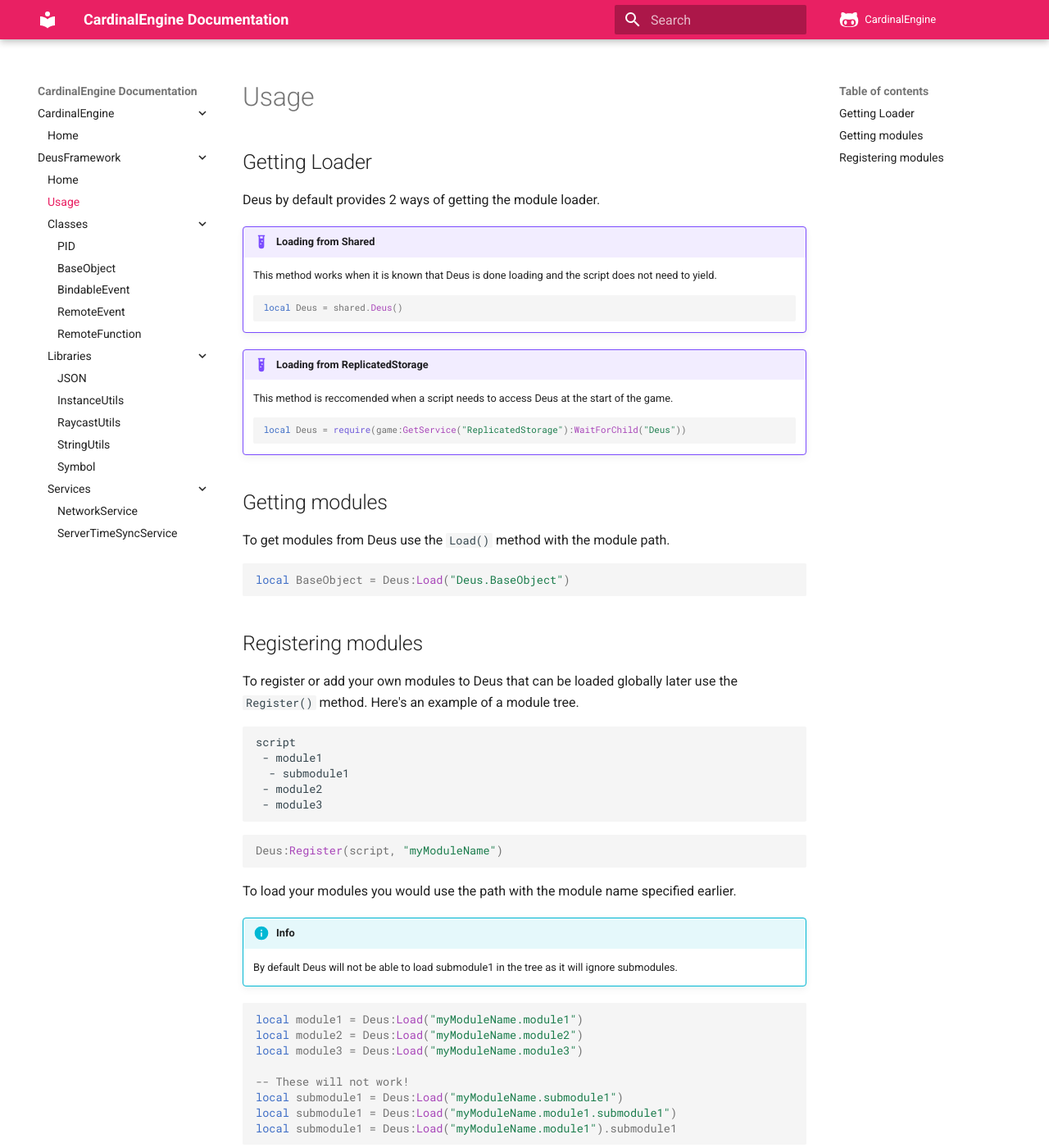
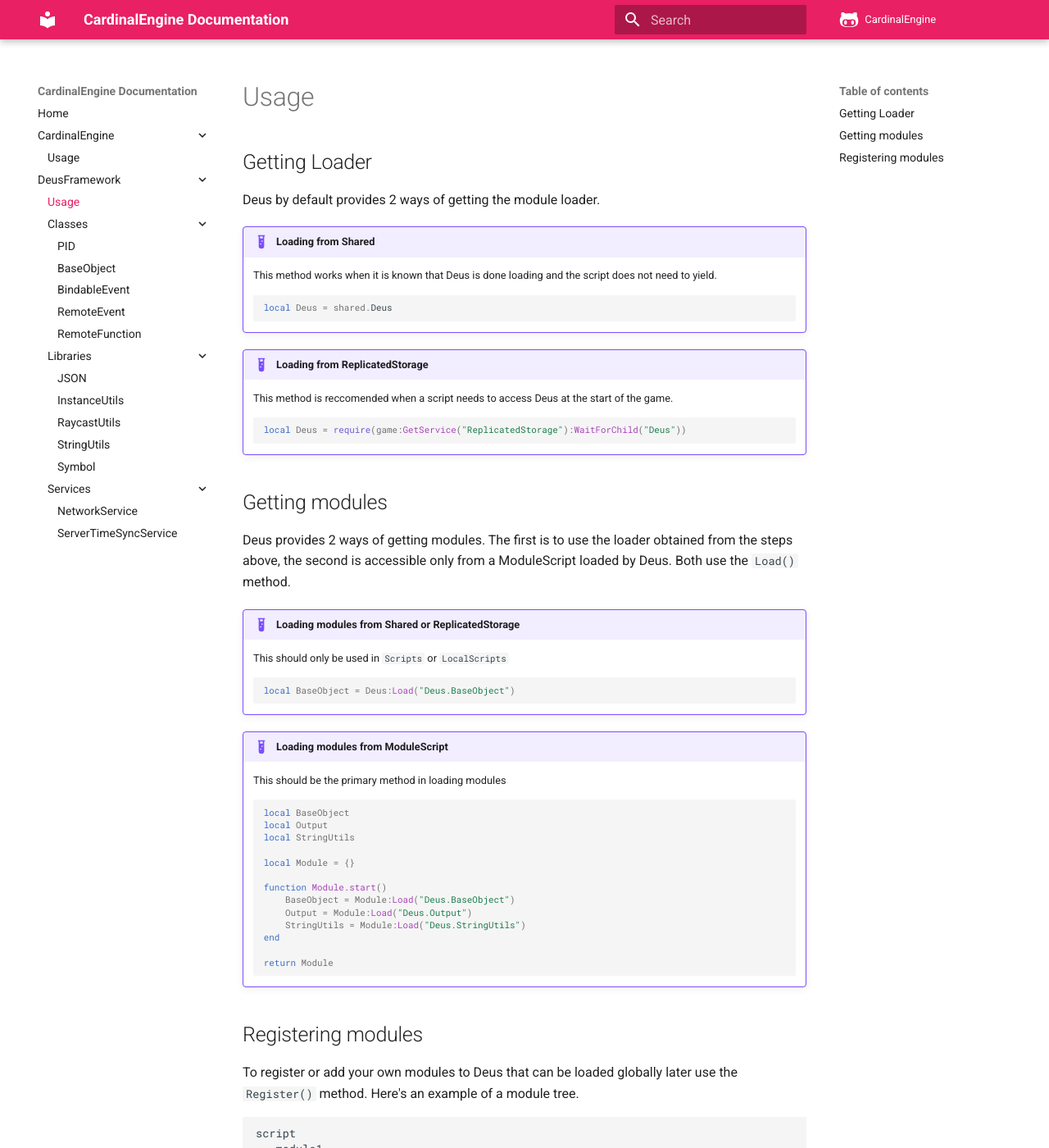
Before and after one commit to Floating-Point-Studios/CardinalEngine, an MkDocs documentation site: the page built from docs/DeusFramework/usage.md, in a window 1280 px wide and 1400 px high. Shown: the whole window at 82% size. Built offline with MkDocs 1.6.1 and Material for MkDocs 9.7.7, drawn with Linux system fonts in a browser that asks for light colours; comment, search, counter and statistics services are not loaded.

Commit message:
Updated to utilize new Deus Loader

````diff
--- /dev/null
+++ b/docs/CardinalEngine/usage.md
@@ -0,0 +1 @@
+# Usage
--- a/docs/DeusFramework/usage.md
+++ b/docs/DeusFramework/usage.md
@@ -9,7 +9,7 @@
     This method works when it is known that Deus is done loading and the script does not need to yield.
 
     ```lua
-    local Deus = shared.Deus()
+    local Deus = shared.Deus
     ```
 
 !!! example "Loading from ReplicatedStorage"
@@ -21,11 +21,36 @@
 
 ## Getting modules
 
-To get modules from Deus use the `Load()` method with the module path.
+Deus provides 2 ways of getting modules. The first is to use the loader obtained from the steps above, the second is accessible only from a ModuleScript loaded by Deus.
+Both use the `Load()` method.
 
-```lua
-local BaseObject = Deus:Load("Deus.BaseObject")
-```
+!!! example "Loading modules from Shared or ReplicatedStorage"
+
+    This should only be used in `Scripts` or `LocalScripts`
+
+    ```lua
+    local BaseObject = Deus:Load("Deus.BaseObject")
+    ```
+
+!!! example "Loading modules from ModuleScript"
+
+    This should be the primary method in loading modules
+
+    ```lua
+    local BaseObject
+    local Output
+    local StringUtils
+
+    local Module = {}
+
+    function Module.start()
+        BaseObject = Module:Load("Deus.BaseObject")
+        Output = Module:Load("Deus.Output")
+        StringUtils = Module:Load("Deus.StringUtils")
+    end
+
+    return Module
+    ```
 
 ## Registering modules
 
--- a/mkdocs.yml
+++ b/mkdocs.yml
@@ -1,5 +1,6 @@
 site_name: CardinalEngine Documentation
-
+repo_name: CardinalEngine
+repo_url: https://github.com/Floating-Point-Studios/CardinalEngine
 copyright: © 2021 Floating Point Studios
 
 theme:
@@ -18,6 +19,3 @@
   - pymdownx.highlight
   - pymdownx.superfences
   - pymdownx.tabbed
-
-repo_name: CardinalEngine
-repo_url: https://github.com/Floating-Point-Studios/CardinalEngine
````
Also changed, not shown: docs/CardinalEngine/main.md (deleted, +0 -10 lines), docs/DeusFramework/Classes/baseObject.md (+5 -16 lines), docs/DeusFramework/main.md (deleted, +0 -3 lines), docs/index.md (added, +18 -0 lines), .gitmodules, 8 other files.
